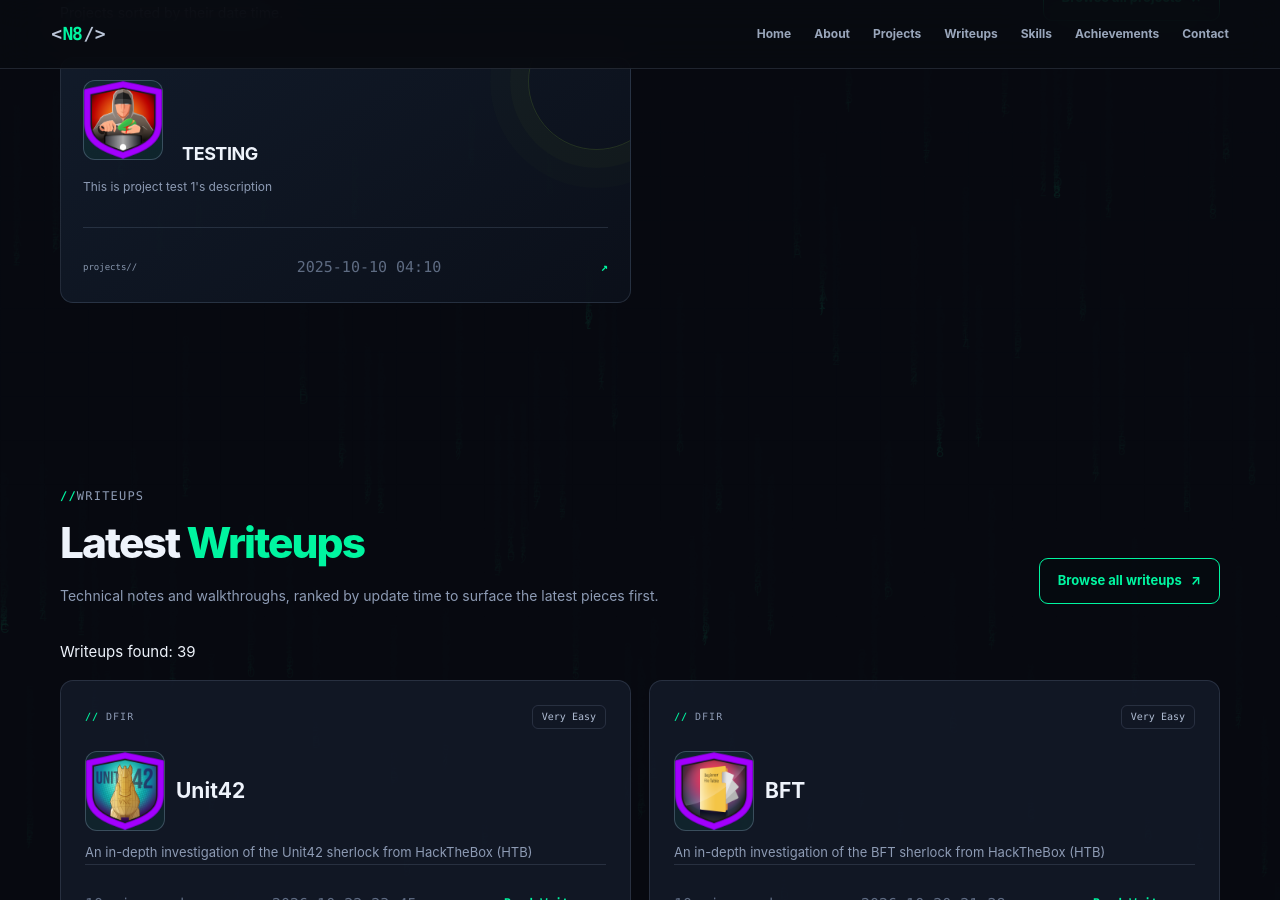
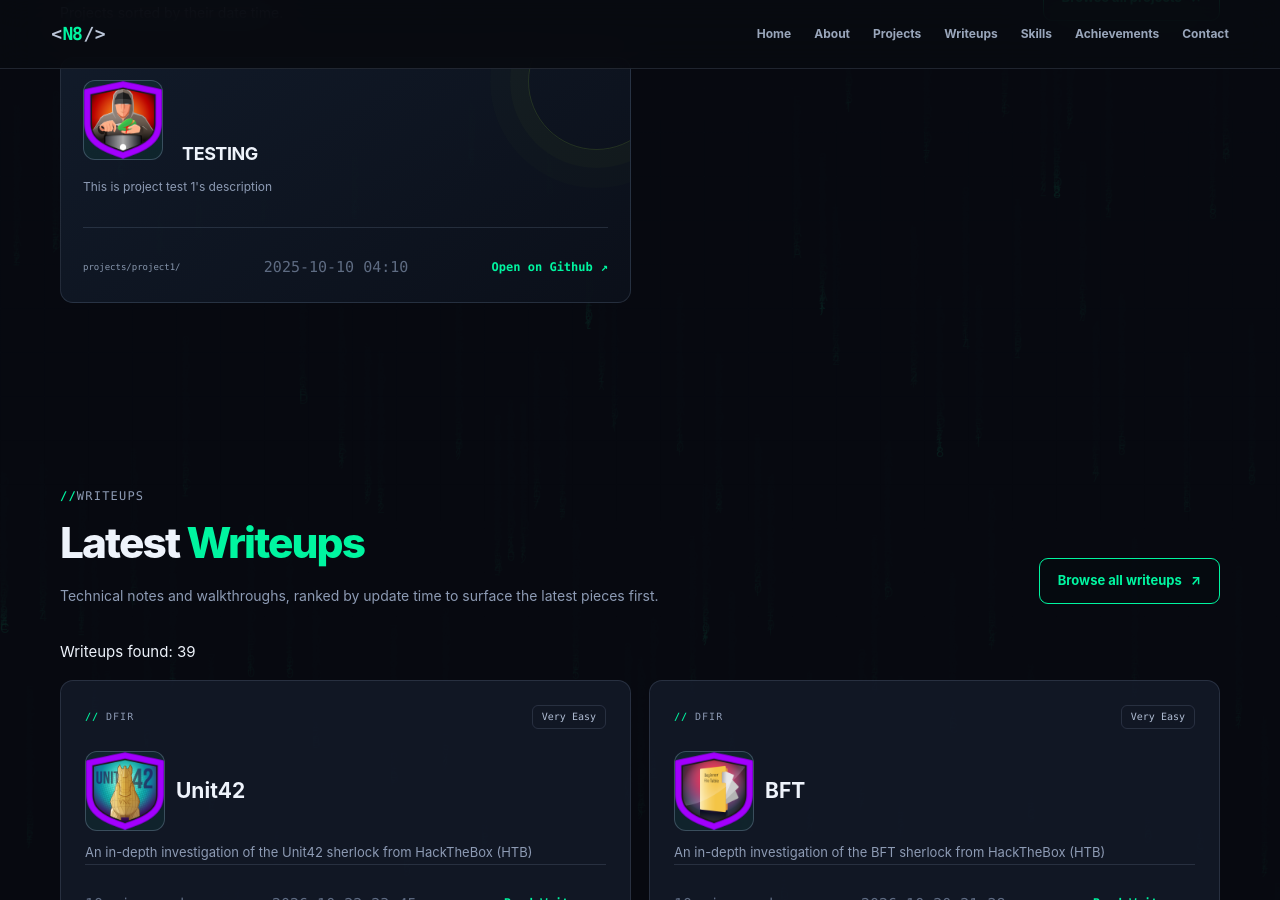
Before and after one commit to Ningen820/Ningen820.github.io, a Jekyll site: the page built from index.html, in a window 1280 px wide and 900 px high, scrolled down 2681 px. Built offline with Jekyll 4.4.1, drawn with Linux system fonts in a browser that asks for light colours.

Commit message:
Update profile.yml

```diff
--- a/_data/profile.yml
+++ b/_data/profile.yml
@@ -80,7 +80,8 @@ certifications: {}
 
 projects:
   - title: "TESTING"
-    redirect_folder: "project1"
+    redirect_url: "project1"
+    goto: "Open on Github"
     description: "This is project test 1's description"
     icon: "/assets/images/writeups/mangobleed/mangobleed.png"
     draft: false
```
